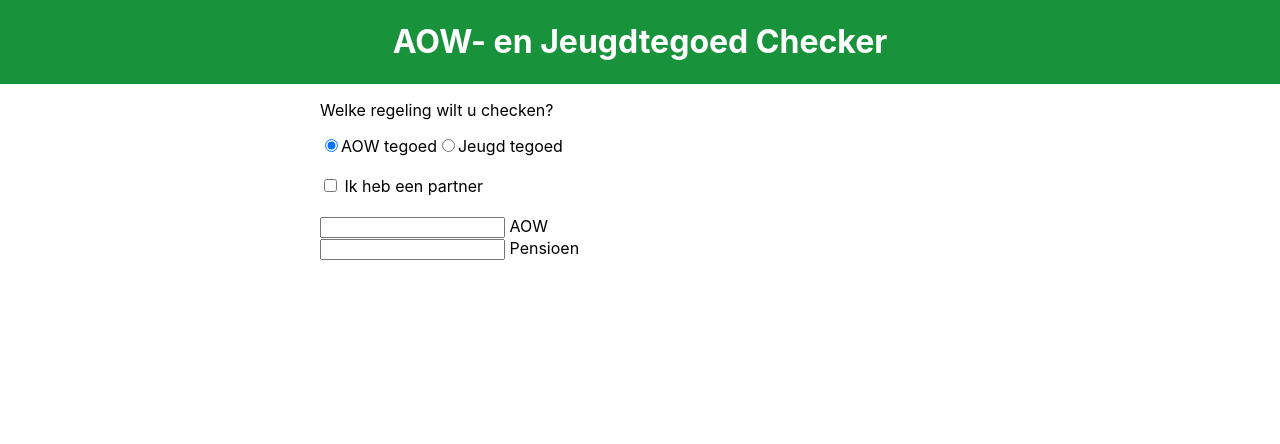
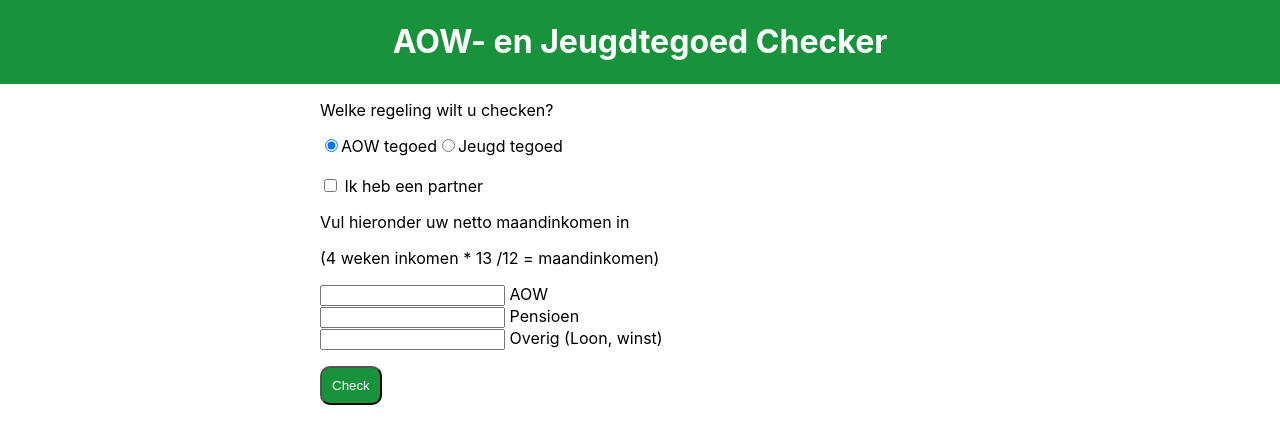
Before and after one commit to Doedels/AJT-Checker, a React (Create React App) app: page / in a window 1280 px wide. Both pictures are taken after a click on the radio button 331 px from the left and 145 px from the top of the page. Shown: the top 444 px of the page. Built offline with nearby package versions, Linux system fonts and the light colour scheme.

Commit message:
Toevoegen nieuwe checkboxes + check button

```diff
--- a/src/Containers/FrontPage/FrontPage.module.css
+++ b/src/Containers/FrontPage/FrontPage.module.css
@@ -13,3 +13,11 @@
 .inputs {
   width: 50%;
 }
+
+.Button {
+  background-color: #18933c;
+  color: #fff;
+  padding: 10px;
+  border-radius: 10px;
+  margin-top: 1rem;
+}
--- a/src/Containers/FrontPage/FrontPage.tsx
+++ b/src/Containers/FrontPage/FrontPage.tsx
@@ -4,6 +4,7 @@ import classes from "./FrontPage.module.css";
 
 const FrontPage = () => {
   const [partner, setPartner] = useState(false);
+  const [kind, setKind] = useState(false);
   const [regeling, setRegeling] = useState("");
   const [income, setIncome] = useState({});
 
@@ -11,6 +12,12 @@ const FrontPage = () => {
     target: { checked: React.SetStateAction<boolean> };
   }) => {
     setPartner(event.target.checked);
+  };
+
+  const kindChangedHandler = (event: {
+    target: { checked: React.SetStateAction<boolean> };
+  }) => {
+    setKind(event.target.checked);
   };
 
   const inputChangeHandler = (event: {
@@ -32,38 +39,79 @@ const FrontPage = () => {
 
   if (regeling === "AOW") {
     inputs.push(
+      <div>
+        <p>Vul hieronder uw netto maandinkomen in</p>
+        <p>(4 weken inkomen * 13 /12 = maandinkomen)</p>
+      </div>
+    );
+    inputs.push(
       <IncomeQuery
-        incomeArray={["AOW", "Pensioen"]}
+        key="AOW"
+        incomeArray={["AOW", "Pensioen", "Overig (Loon, winst)"]}
         changed={inputChangeHandler}
       />
     );
     if (partner) {
       inputs.push(
         <IncomeQuery
-          incomeArray={["AOW partner", "Pensioen partner"]}
+          key="AOW partner"
+          incomeArray={[
+            "AOW partner",
+            "Pensioen partner",
+            "Overig partner (Loon, winst)"
+          ]}
           changed={inputChangeHandler}
         />
       );
     }
   } else if (regeling === "Jeugd") {
     inputs.push(
+      <div key="kind">
+        <br />
+        <input type="checkbox" onChange={kindChangedHandler} />
+        <label>
+          Ik heb een kind dat op 1 januari 2020 11 jaar of jonger is.
+        </label>
+        <p>Vul hieronder uw netto maandinkomen in</p>
+        <p>(4 weken inkomen * 13 /12 = maandinkomen)</p>
+      </div>
+    );
+    inputs.push(
       <IncomeQuery
-        incomeArray={["Ziektewet", "Andere uitkeringen", "Loon"]}
+        key="Jeugd"
+        incomeArray={[
+          "Ziektewet",
+          "Andere uitkeringen",
+          "Loon",
+          "Overig (Alimentatie, DUO, winst)"
+        ]}
         changed={inputChangeHandler}
       />
     );
     if (partner) {
       inputs.push(
         <IncomeQuery
+          key="Jeugd partner"
           incomeArray={[
             "Ziektewet partner",
             "Andere uitkeringen partner",
-            "Loon partner"
+            "Loon partner",
+            "Overig (Alimentatie, DUO, winst)"
           ]}
           changed={inputChangeHandler}
         />
       );
     }
+  }
+
+  const check = [];
+
+  if (regeling != "") {
+    check.push(
+      <div>
+        <button className={classes.Button}>Check</button>
+      </div>
+    );
   }
 
   return (
@@ -92,9 +140,8 @@ const FrontPage = () => {
           <br />
           <input type="checkbox" onChange={partnerChangedHandler} />
           <label> Ik heb een partner</label>
-          <br />
-          <br />
           {inputs}
+          {check}
         </div>
       </div>
     </div>
```
